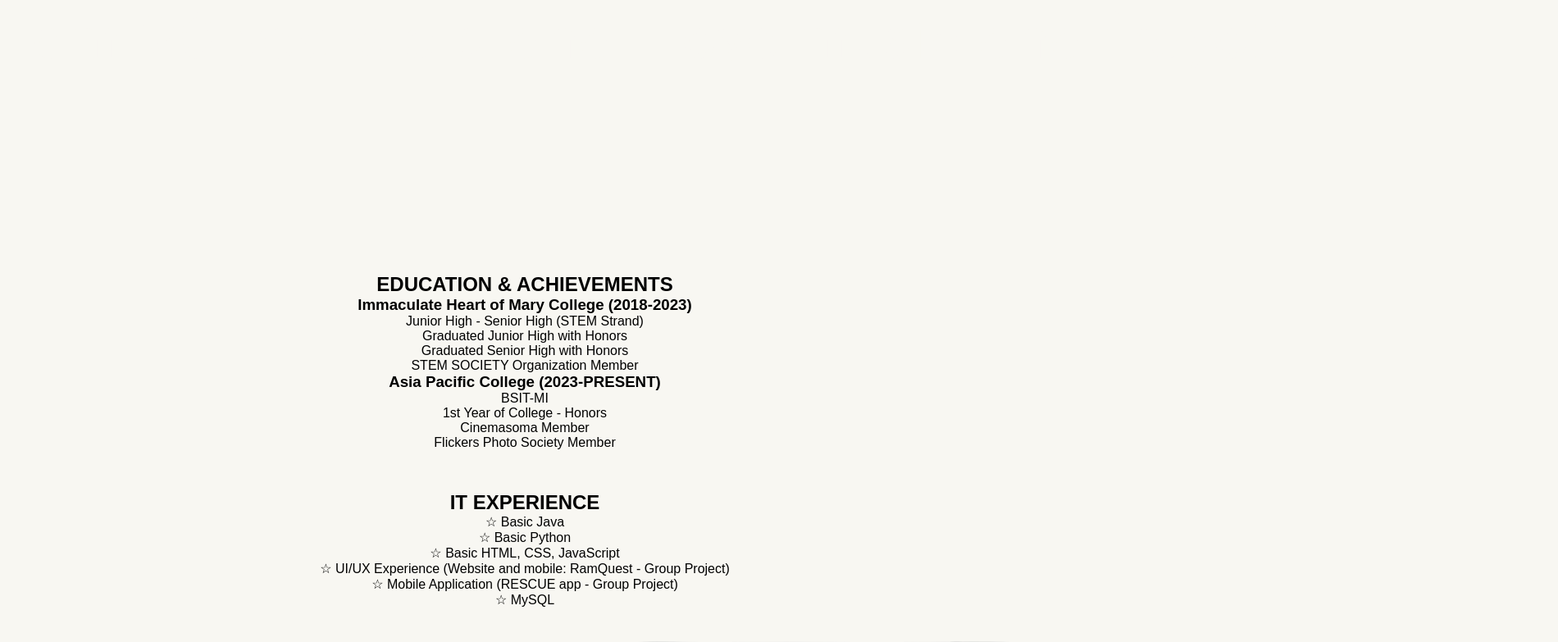
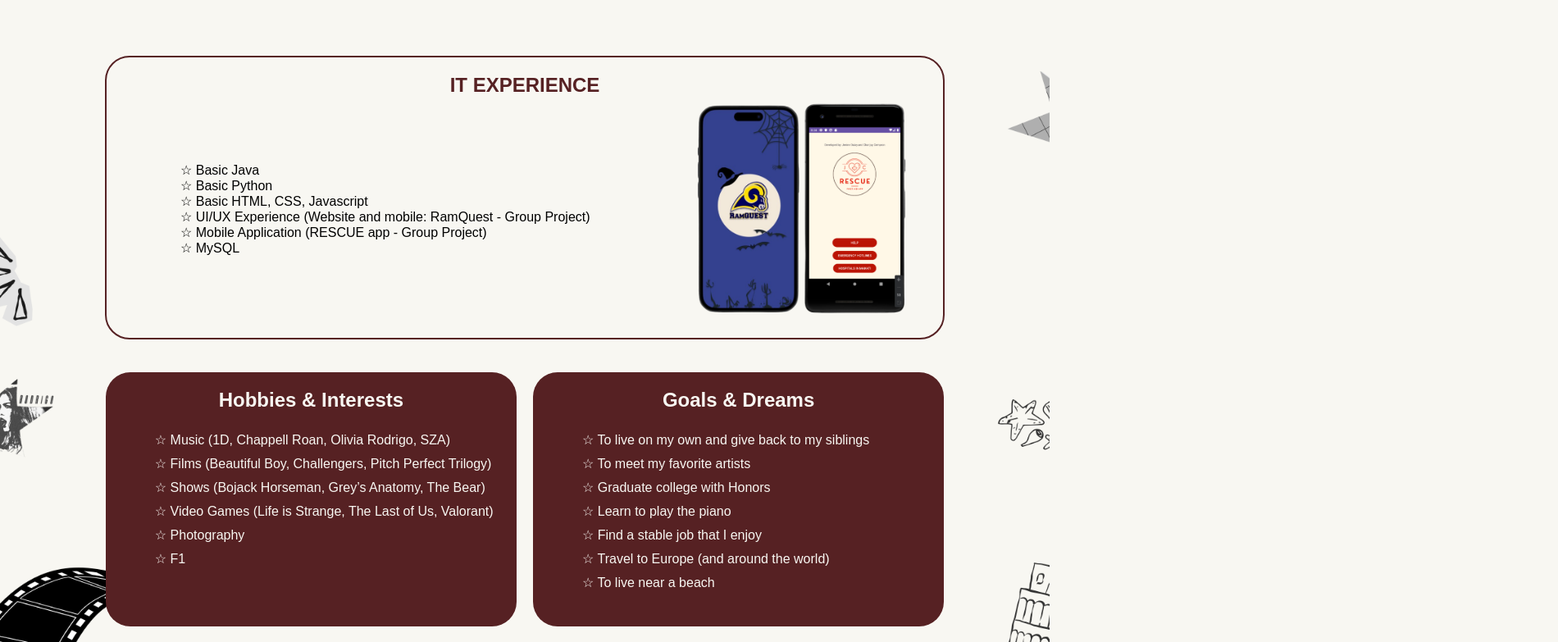
Before and after one commit to jenenerz/personal-website-finals, a Vue app in the folder my-app/: page / in a window 1280 px wide. Shown: the part 1677-2460 px from the top of the page at 82% size, 1900 px wide, since content can reach past the window. Built offline with nearby package versions, Linux system fonts and the light colour scheme; no server answers; the database is empty.

Commit message:
UPDATED CSS

```diff
--- a/my-app/src/components/PersonalProfile.vue
+++ b/my-app/src/components/PersonalProfile.vue
@@ -1,11 +1,8 @@
 <template>
-  <div>
-    <div id="section1" class="menu-icon" @click="toggleNav">☰</div>
-
-    <div class="sliding-nav" :class="{ open: isNavOpen }">
+  <div id="section1">
+    <div class="navbar">
       <a href="#section2">ACADS</a>
-      <a href="#section3">INTERESTS</a>
-      <a href="javascript:void(0)" @click="toggleNav">Close</a>
+      <a href="#section3">INTERESTS & MORE</a>
     </div>
 
     <div class="socials">
@@ -58,7 +55,7 @@
       <ul>
         <li>☆ Basic Java</li>
         <li>☆ Basic Python</li>
-          <li>☆ Basic HTML, CSS, JavaScript</li>
+        <li>☆ Basic HTML, CSS, Javascript</li>
         <li>☆ UI/UX Experience (Website and mobile: RamQuest - Group Project)</li>
         <li>☆ Mobile Application (RESCUE app - Group Project)</li>
         <li>☆ MySQL</li>
@@ -66,21 +63,43 @@
       <img src="/images/it-exp.png" alt="IT Projects">
     </div>
   </div>
+
+  <div id="hobbies-and-goals" class="container two-columns">
+    <div id="hobbies">
+      <h2 class="center">Hobbies & Interests</h2>
+      <ul>
+        <li>☆ Music (1D, Chappell Roan, Olivia Rodrigo, SZA)</li>
+        <li>☆ Films (Beautiful Boy, Challengers, Pitch Perfect Trilogy)</li>
+        <li>☆ Shows (Bojack Horseman, Grey’s Anatomy, The Bear)</li>
+        <li>☆ Video Games (Life is Strange, The Last of Us, Valorant)</li>
+        <li>☆ Photography</li>
+        <li>☆ F1</li>
+      </ul>
+    </div>
+    <div id="goals">
+      <h2 class="center">Goals & Dreams</h2>
+    <ul>
+        <li>☆  To live on my own and give back to my siblings</li>
+        <li>☆  To meet my favorite artists</li>
+        <li>☆  Graduate college with Honors</li>
+        <li>☆  Learn to play the piano</li>
+        <li>☆  Find a stable job that I enjoy</li>
+        <li>☆  Travel to Europe (and around the world)</li>
+        <li>☆  To live near a beach</li>
+    </ul>
+
+    </div>
+  </div>
 </div>
 
   <div id="section4">
     <div class="carousel-container">
       <div class="carousel">
-        <img
-          v-for="(image, index) in images"
-          :key="index"
-          :src="image"
-          :alt="'Image ' + (index + 1)"
-          :class="{ active: index === currentIndex }"
-        />
+        <img v-for="(image, index) in images" :key="index" :src="image" :alt="'Image ' + (index + 1)" :class="{ active: index === currentIndex }">
       </div>
     </div>
   </div>
+
 </template>
 
 <script>
@@ -130,6 +149,21 @@
   padding-top: 80px;
 }
 
+/* Navigation Bar */
+.navbar {
+  display: flex;
+  justify-content: space-between;
+  width: 100%;
+  padding: 20px 50px;
+  font-size: 28px;
+  font-weight: bold;
+  position: fixed;
+  top: 0;
+  left: 0;
+  z-index: 1000;
+  background: #562123;
+}
+
 /* Navigation */
 .sliding-nav {
   position: fixed;
@@ -167,13 +201,257 @@
   z-index: 1001;
 }
 
-/* Carousel */
+.navbar a {
+  color: #f8f7f2;
+  text-decoration: none;
+}
+
+/* Sections */
+#section1, #section2, #section3, #section5 {
+  width: 100%;
+  height: 100vh;
+  background-size: cover;
+  background-position: center;
+}
+
+#section1 {
+  background-image: url('/images/bg1.png');
+  margin-top: -5px;
+}
+
+#section2 {
+  background-image: url('/images/bg2.png');
+}
+
+#section3 {
+  background-image: url('/images/bgd3.png');
+}
+
+#section3 {
+  min-height: 100vh; /* Ensures it takes at least full viewport height */
+  height: auto; /* Allows it to expand if content overflows */
+  padding-bottom: 50px; /* Adds space to prevent overflow */
+}
+
+#section4 {
+  background-image: url('/images/bg4.png');
+  background-size: cover; /* Ensures the image covers the entire section */
+  background-position: center; /* Centers the image */
+  background-repeat: no-repeat; /* Prevents tiling */
+  width: 100%; /* Ensures full width */
+  min-height: 100vh; /* Ensures it fills the full height of the viewport */
+}
+
+
+#section5 {
+  background-color: #f8f7f2;
+}
+
+/* Social Media */
+.socials {
+  position: absolute;
+  bottom: 20px;
+  left: 50%;
+  transform: translateX(-50%);
+  text-align: center;
+}
+
+.socials p {
+  font-style: italic;
+  margin-bottom: 10px;
+  color: white;
+}
+
+.social-icons {
+  display: flex;
+  justify-content: center;
+  gap: 15px;
+}
+
+.social-icons a img {
+  width: 40px;
+  height: 40px;
+  filter: brightness(0) invert(1);
+}
+
+/* Education */
+.education-wrapper {
+    display: flex;
+    flex-direction: column;
+    align-items: center;
+    width: 55%;
+    margin: 0 auto;
+}
+
+.education-image {
+    width: 60%;
+    max-width: 500px;
+    height: auto;
+    object-fit: cover;
+    border-radius: 10px;
+}
+
+#section2 img {
+    max-width: 80%;
+    max-height: 500px;
+    height: auto;
+    object-fit: contain;
+}
+
+.education-container {
+    background-color: #f8f7f2;
+    color: black;
+    padding: 20px;
+    border-radius: 10px;
+    width: 100%;
+    margin-top: 7px;
+    border-radius: 30px;
+}
+
+.education-container .school {
+    margin-bottom: 20px;
+}
+
+
+.education-container h2 {
+  margin-bottom: 20px; /* Adjust as needed */
+  color: #562123;
+}
+
+
+.education-container .school h3 {
+    font-size: 20px;
+    margin-bottom: 10px;
+}
+
+.education-container .school ul {
+    list-style-type: none;
+    padding-left: 0;
+    text-align: center;
+}
+
+.education-container .school ul li {
+    margin-bottom: 5px;
+}
+
+.education-container .school ul li:last-child {
+    margin-bottom: 50px; /* Adjust the value as needed */
+}
+
+
+/* IT Experience */
+#section3 #experience {
+  margin-bottom: 20px;
+  border: 2px solid #562123;
+  padding: 20px;
+  border-radius: 30px;
+}
+
+#section3 #experience .two-columns {
+  display: flex;
+  gap: 20px;
+  justify-content: space-between;
+  align-items: center;
+}
+
+#section3 #experience img {
+  max-width: 300px;
+  border-radius: 8px;
+}
+
+#section3 #experience {
+  margin: 20px auto; /* Centers it horizontally */
+  padding: 20px;
+  border: 2px solid #562123;
+  border-radius: 30px;
+  width: 80%; /* Adjust width as needed */
+}
+
+#experience ul {
+  margin-left: 70px;
+}
+
+#experience ul li,  {
+  margin-bottom: 10px; /* Space between each list item */
+}
+
+#section3 #experience h2 {
+  color: #562123;
+}
+
+
+/* Hobbies and Goals */
+#hobbies-and-goals {
+  display: flex;
+  flex-direction: row; /* Ensures they are side by side */
+  justify-content: space-between;
+  gap: 20px;
+  width: 83%;
+  padding: 20px;
+  box-sizing: border-box;
+  margin: 0 auto;
+  height: auto;
+  max-height: 350px;
+}
+
+#hobbies, #goals {
+  flex: 1; /* Ensures equal width */
+  background-color: #562123;
+  color: #f8f7f2;
+  border-radius: 30px;
+  box-sizing: border-box;
+  display: flex;
+  flex-direction: column; /* Makes the inner content stack */
+  padding: 20px 20px 10px;
+  padding-bottom: 0;
+}
+
+#hobbies h2.center, #goals h2.center {
+  text-align: center;
+}
+
+#experience ul,
+#hobbies ul,
+#goals ul,
+.education-container ul {
+  list-style: none;
+  text-align: left;
+}
+
+#hobbies h2.center,
+#goals h2.center {
+  margin-bottom: 15px; /* Space between header and list */
+}
+
+#hobbies ul,
+#goals ul {
+  padding-left: 0; /* Remove default padding */
+  margin-top: 10px; /* Additional space between the header and the list */
+  margin-left: 40px;
+  margin-bottom: 0; /* Remove extra bottom space */
+  padding-bottom: 0; /* Ensure no extra padding */
+}
+
+#hobbies ul li,
+#goals ul li {
+  margin-bottom: 10px; /* Space between each list item */
+}
+
+/* Section 4 Styles */
+#section4 {
+  text-align: center;
+  padding: 40px 0;
+  background-color: #f8f7f2;
+}
+
+
 .carousel-container {
   width: 80%;
   max-width: 600px;
   margin: 0 auto;
   overflow: hidden;
   position: relative;
+  border-radius: 2px;
   margin-top: 80px;
 }
 
@@ -204,4 +482,116 @@
     width: 90%;
   }
 }
+
+/* Mobile & Tablet View */
+@media (max-width: 768px) {
+  .education-container {
+    width: 95% !important; /* Force the width to increase */
+    max-width: none !important; /* Ensure it's not limited by a max-width */
+    padding: 25px !important;
+  }
+
+  .education-image {
+    width: 100% !important; /* Ensure the image is larger */
+    max-width: none !important;
+  }
+
+    #section4 {
+    background-size: contain !important; /* Shrinks the image while keeping aspect ratio */
+    background-position: center !important;
+    background-repeat: no-repeat !important;
+    min-height: 70vh !important; /* Reduce height to make the background smaller */
+    min-width: 600vh;
+  }
+
+  #experience .two-columns {
+    flex-direction: column;
+    gap: 10px;
+  }
+
+  #hobbies-and-goals {
+    flex-direction: column;
+    gap: 20px;
+    height: auto;
+    max-height: none;
+  }
+
+    #hobbies-and-goals {
+    margin-bottom: 50px; /* Adds space between Hobbies/Goals and the Carousel */
+  }
+
+    .carousel-container {
+    margin-top: 120px; /* Adjust to move it down */
+  }
+
+    .carousel-container {
+    width: 90%; /* Reduce width */
+    max-width: 400px; /* Limit max size */
+  }
+
+/*Comment Section */
+.comment-section {
+  margin-top: 20px;
+}
+
+.comment {
+  border-top: 1px solid #ddd;
+  padding: 10px 0;
+}
+
+.comment p {
+  margin: 5px 0;
+}
+
+.guestbook-container {
+  background-color: #f8f7f2;
+  border: 2px solid #562123;
+  padding: 20px;
+  border-radius: 10px;
+  max-width: 800px;
+  margin: 0 auto;
+  padding: 20px;
+  border-radius: 10px;
+}
+
+.guestbook-container .header {
+  text-align: center;
+  margin-bottom: 20px;
+}
+
+.guestbook-container .header .title-container {
+  font-size: 24px;
+  font-weight: bold;
+  color: #562123;
+}
+
+.guestbook-container form {
+  display: flex;
+  flex-direction: column;
+  gap: 15px;
+}
+
+.guestbook-container input, .guestbook-container textarea {
+  padding: 10px;
+  border: 1px solid #562123;
+  border-radius: 5px;
+  font-size: 16px;
+  width: 100%;
+  box-sizing: border-box;
+}
+
+.guestbook-container button {
+  background-color: #562123;
+  color: #f8f7f2;
+  padding: 10px 20px;
+  border: none;
+  border-radius: 5px;
+  cursor: pointer;
+  font-size: 16px;
+}
+
+.guestbook-container button:hover {
+  background-color: #6c3a32;
+}
+}
 </style>
--- a/my-app/src/components/comment.vue
+++ b/my-app/src/components/comment.vue
@@ -35,7 +35,9 @@
         <div class="footer-links">
             <a href="#section1">HOME</a>
             <a href="#section2">ACADS</a>
-            <a href="#hobbies">INTERESTS</a>
+            <a href="#hobbies">INTERESTS & DREAMS</a>
+            <a href="#section4">GALLERY</a>
+            <a href="#comments">GUESTBOOK</a>
         </div>
     </footer>
 
```
Lines whose indentation alone changed are shown as unchanged.
